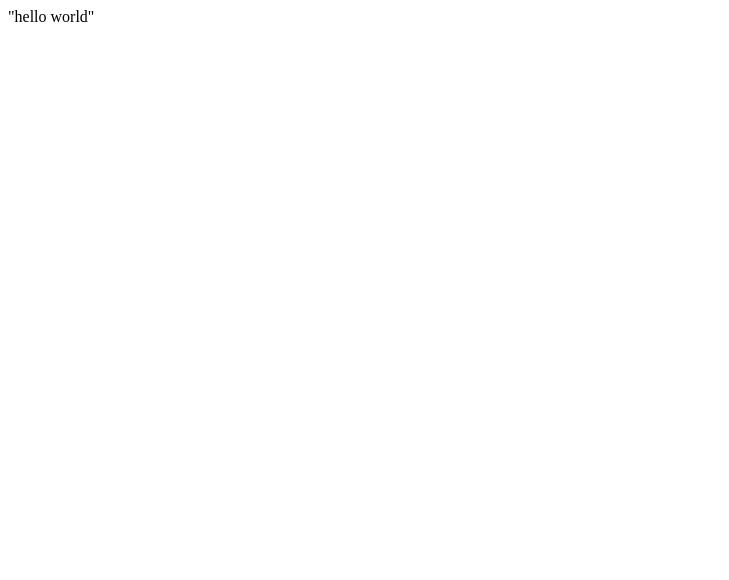
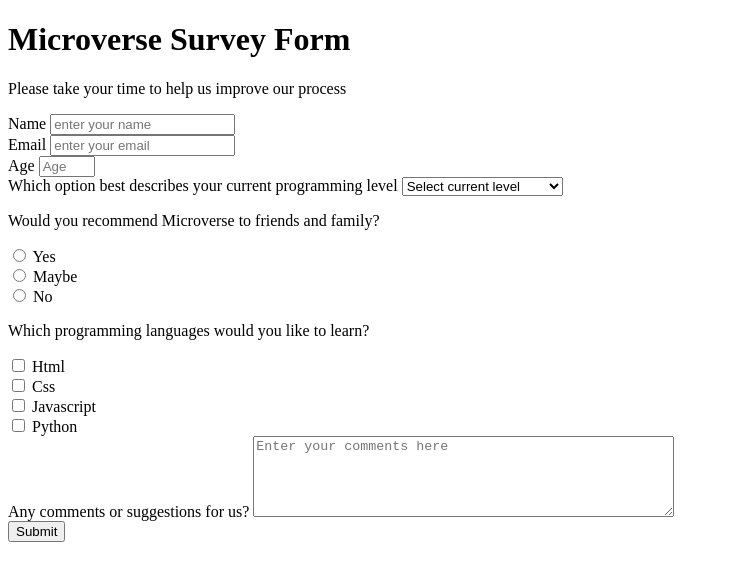
Before and after one commit to Gambit142/Microverse-Trials-3, a plain HTML site: page index.html in a window 1280 px wide. Shown: the whole page, without its empty margins (0-729 px from the left). Drawn offline with Linux system fonts and the light colour scheme.

Commit message:
html form created

```diff
--- a/index.html
+++ b/index.html
@@ -7,7 +7,63 @@
   </head>
 
   <body>
-    <div>"hello world"</div>
+    <div id="container">
+      <div class="header">
+        <h1 id="title">Microverse Survey Form</h1>
+        <p id="description">Please take your time to help us improve our process</p>
+      </div>
+      <form id="survey-form">
+        <div>
+          <label for="name" id="name-label">Name</label>
+          <input type="text" id="name" name="name" placeholder="enter your name">
+        </div>
+        <div>
+          <label for="email" id="email-label">Email</label>
+          <input type="text" id="email" name="email" placeholder="enter your email">
+        </div>
+        <div>
+          <label for="number" id="number-label">Age</label>
+          <input type="number" id="number" name="age" placeholder="Age" step="1" min="18" max="40">
+        </div>
+        <div></div>
+          <label for="dropdown">Which option best describes your current programming level</label>
+          <select name="level" id="dropdown">
+            <option value="Select current level">Select current level</option>
+            <option value="Beginner">Beginner</option>
+            <option value="Jr. Developer">Jr. Developer</option>
+            <option value="Intermediate Developer">Intermediate Developer</option>
+            <option value="Sr. Developer">Sr. Developer</option>
+          </select>
+        </div>
+        <div>
+          <p>Would you recommend Microverse to friends and family?</p>
+          <input type="radio" name="recommend" id="yes" value="yes">
+          <label for="yes">Yes</label><br>
+          <input type="radio" name="recommend" id="maybe" value="maybe">
+          <label for="maybe">Maybe</label><br>
+          <input type="radio" name="recommend" id="no" value="no">
+          <label for="no">No</label><br>
+        </div>
+        <div>
+          <p>Which programming languages would you like to learn?</p>
+          <input type="checkbox" name="language" id="html" value="html">
+          <label for="html">Html</label><br>
+          <input type="checkbox" name="language" id="css" value="css">
+          <label for="css">Css</label><br>
+          <input type="checkbox" name="language" id="javascript" value="javascript">
+          <label for="javascript">Javascript</label><br>
+          <input type="checkbox" name="language" id="python" value="python">
+          <label for="python">Python</label><br>
+        </div>
+        <div>
+          <Label for="comments">Any comments or suggestions for us?</Label>
+          <textarea id="comments" name="comments" rows="5" cols="50" placeholder="Enter your comments here"></textarea>
+        </div>
+        <div>
+          <button type="submit" id="submit">Submit</button>
+        </div>
+      </form>
+    </div>
     <script src="https://cdn.freecodecamp.org/testable-projects-fcc/v1/bundle.js"></script>
 
     <!--
```
